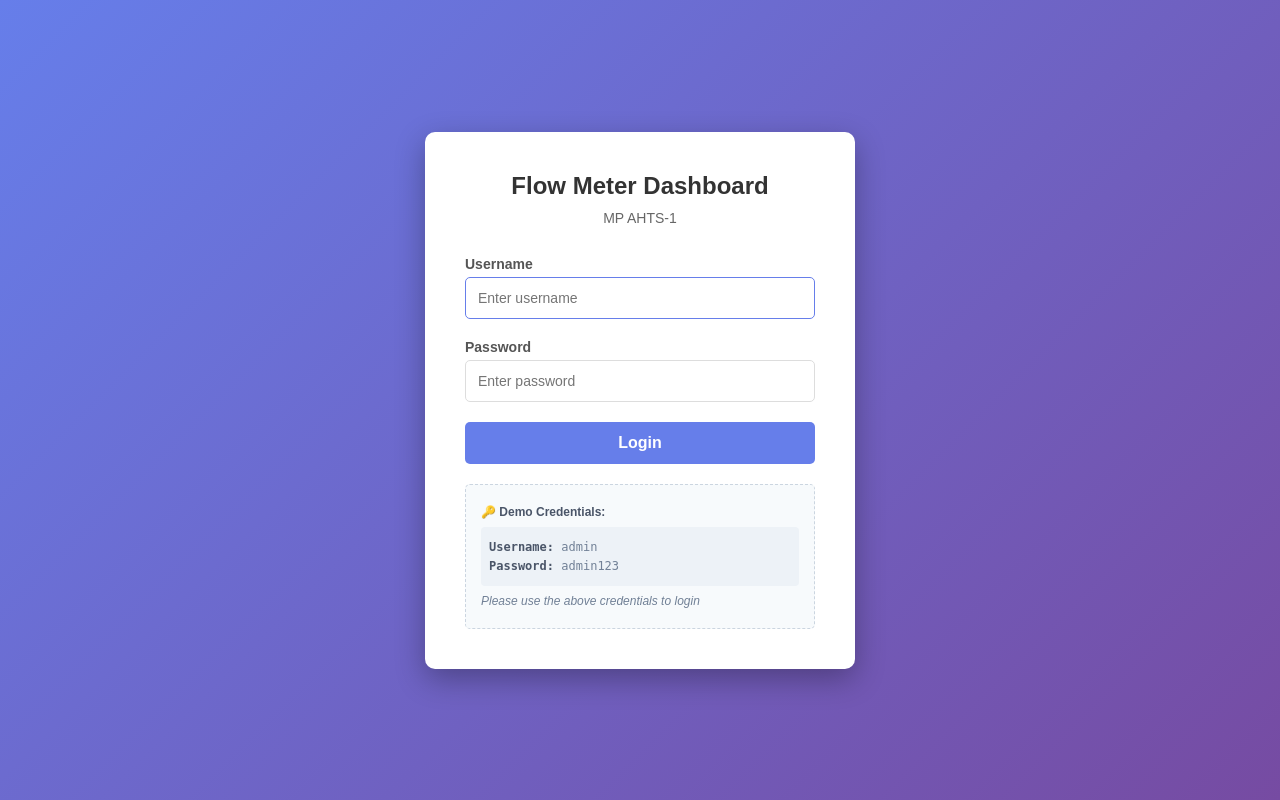
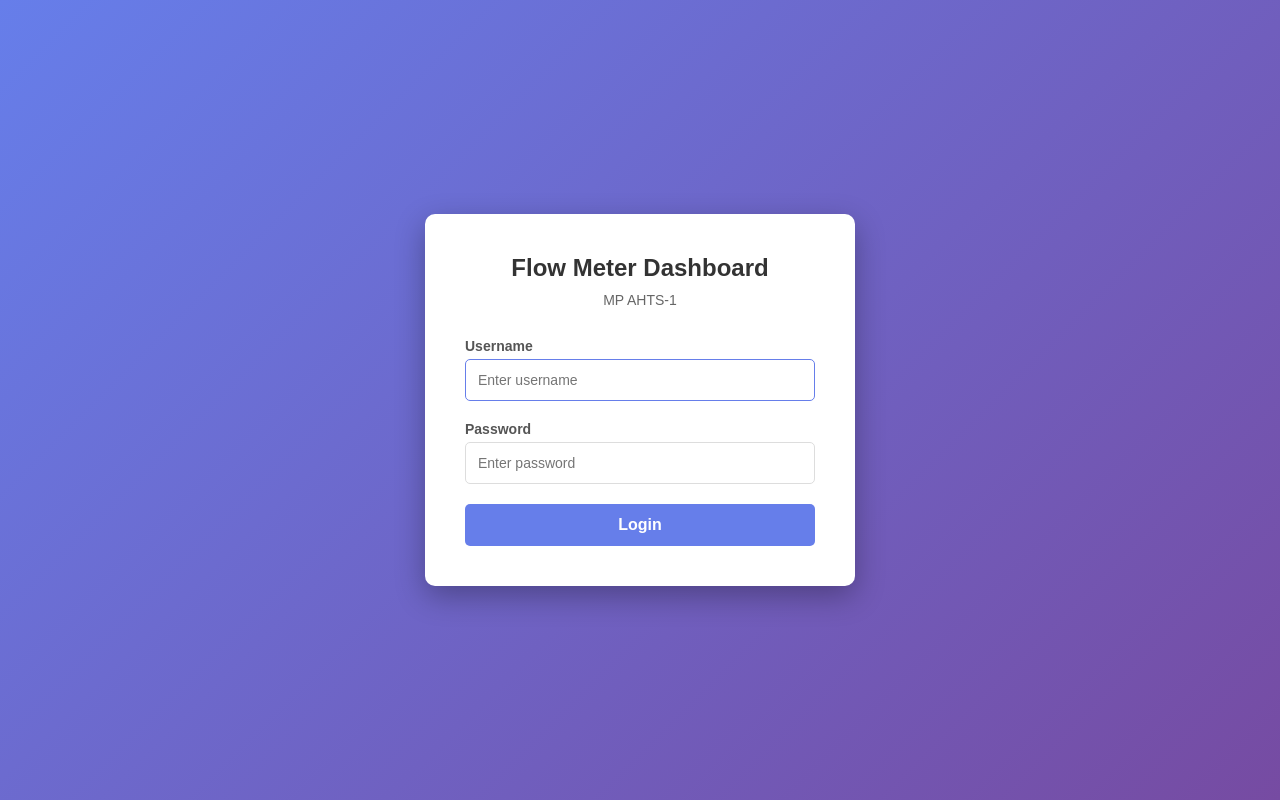
Before and after one commit to yogirajmagar07/webscadaserver, a Flask app: page / in a window 1280 px wide. Run offline with Flask 3, Linux system fonts and the light colour scheme.

Commit message:
Update login.html

```diff
--- a/templates/login.html
+++ b/templates/login.html
@@ -142,15 +142,6 @@ body {
 
             <button type="submit" class="login-btn">Login</button>
         </form>
-
-        <div class="demo-credentials">
-            <p><strong>🔑 Demo Credentials:</strong></p>
-            <div class="cred-box">
-                <p><strong>Username:</strong> admin</p>
-                <p><strong>Password:</strong> admin123</p>
-            </div>
-            <p style="margin-top: 8px; font-style: italic;">Please use the above credentials to login</p>
-        </div>
     </div>
 
     <script>
```
